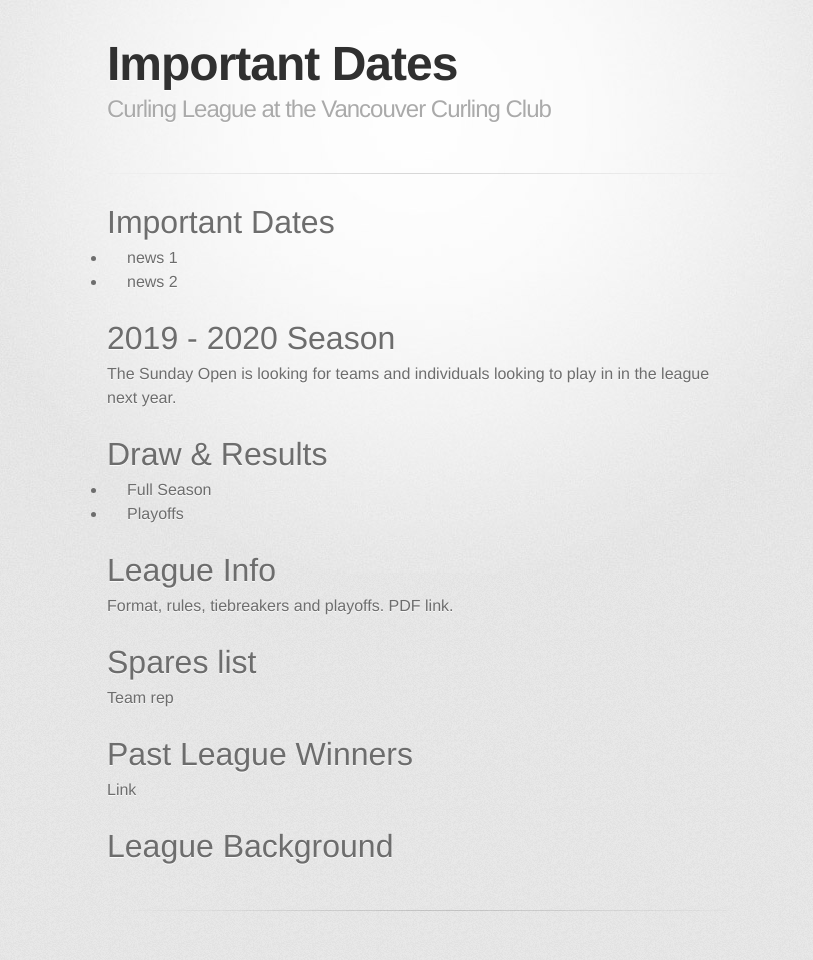
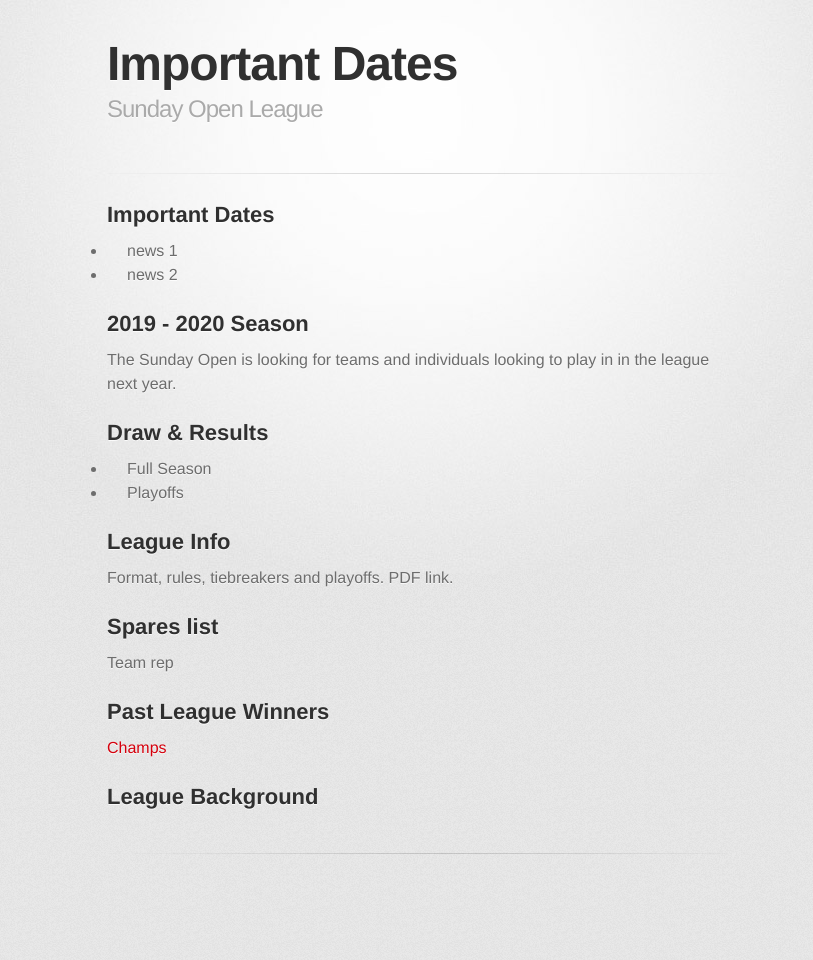
Before and after one commit to adsgray/vccsundayopen.club-new, a Jekyll site: the page built from index.md, in a window 1280 px wide. Shown: the whole page, without its empty margins (223-1036 px from the left). Built offline with Jekyll 4.4.1, drawn with Linux system fonts in a browser that asks for light colours; some web fonts are replaced; our own code applies the rules of GitHub Pages for plain Markdown files; after the commit the page ends 903 px from its top, so only the background shows below that.

Commit message:
change index.md

```diff
--- a/_config.yml
+++ b/_config.yml
@@ -1,4 +1,4 @@
 title: Sunday Open League
-description: Curling League at the Vancouver Curling Club
+description: Sunday Open League
 google_analytics:
 theme: jekyll-theme-tactile
--- a/index.md
+++ b/index.md
@@ -1,22 +1,22 @@
 
-# Important Dates
+## Important Dates
 * news 1
 * news 2
 
-# 2019 - 2020 Season
+## 2019 - 2020 Season
 The Sunday Open is looking for teams and individuals looking to play in in the league next year.
 
-# Draw & Results
+## Draw & Results
 * Full Season
 * Playoffs
 
-# League Info
+## League Info
 Format, rules, tiebreakers and playoffs. PDF link.
 
-# Spares list
+## Spares list
 Team rep
 
-# Past League Winners
-Link
+## Past League Winners
+[Champs](pastchamps.html)
 
-# League Background
+## League Background
```
